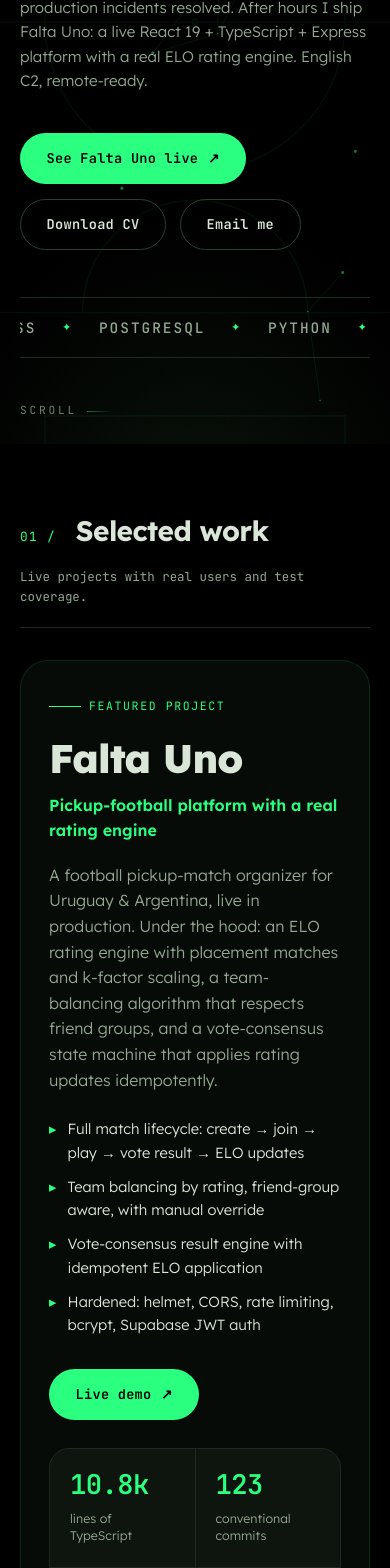
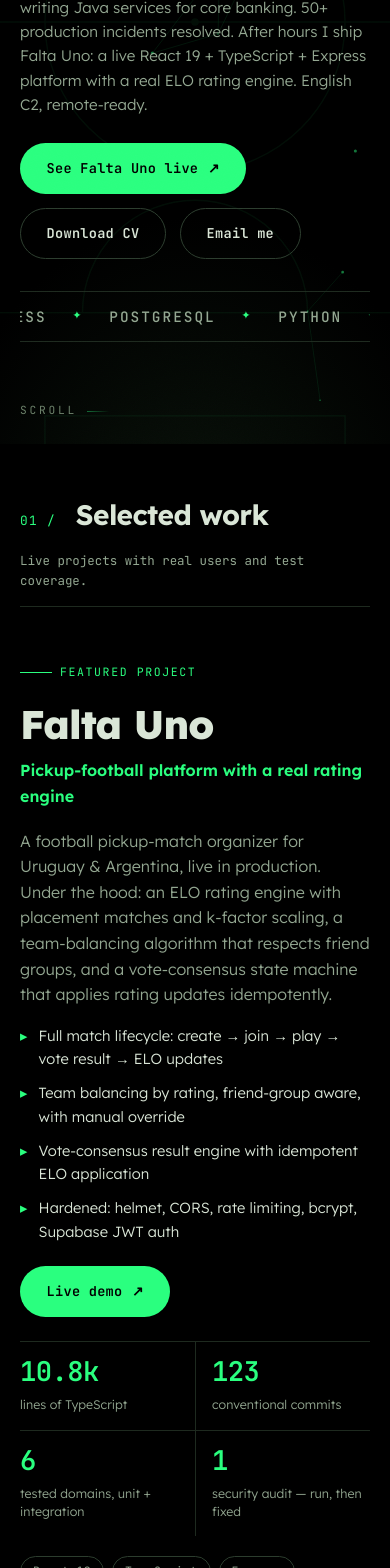
Before and after one commit to Riloox/personalWebpage, a React (Vite) app: page / in a window 390 px wide. Shown: the part 400-1968 px from the top of the page. Built offline with nearby package versions, Linux system fonts and the light colour scheme; no server answers.

Commit message:
Refine portfolio information layout

```diff
--- a/src/App.tsx
+++ b/src/App.tsx
@@ -13,7 +13,7 @@
 
 const GITHUB_USERNAME = 'Riloox';
 // Repos already shown as curated projects — hide from the GitHub strip.
-const CURATED_REPO_NAMES = ['picadito', 'RilooxDB', 'personalWebpage'];
+const CURATED_REPO_NAMES = ['picadito', 'freecam', 'personalWebpage'];
 
 const LANG_KEY = 'riloox-lang';
 
@@ -55,9 +55,11 @@
           githubUsername={GITHUB_USERNAME}
           githubExcludeNames={CURATED_REPO_NAMES}
         />
-        <ExperienceSection language={language} />
-        <SkillsSection language={language} />
-        <EducationCertsSection language={language} />
+        <div className="fl-background-grid">
+          <ExperienceSection language={language} />
+          <SkillsSection language={language} />
+          <EducationCertsSection language={language} />
+        </div>
       </main>
       <ContactSection language={language} />
     </>
--- a/src/components/ProjectCard.tsx
+++ b/src/components/ProjectCard.tsx
@@ -1,6 +1,5 @@
 import Reveal from './Reveal';
 import YoutubeEmbed from './YoutubeEmbed';
-import useTilt from '../hooks/useTilt';
 import type { Project } from '../data/profile';
 
 interface ProjectCardProps {
@@ -9,23 +8,16 @@
   labels: {
     sourceCode: string;
     liveDemo: string;
+    downloadPage: string;
     privateRepo: string;
   };
 }
 
-/** A single curated-project card with cursor-spotlight tilt. */
+/** A curated project entry in the editorial project index. */
 const ProjectCard = ({ project, index, labels }: ProjectCardProps) => {
-  const tilt = useTilt<HTMLElement>(4);
-
   return (
     <Reveal delay={index * 0.12} style={{ height: '100%' }}>
-      <article
-        ref={tilt.ref}
-        onPointerMove={tilt.onPointerMove}
-        onPointerLeave={tilt.onPointerLeave}
-        className="fl-project fl-tilt"
-        style={{ height: '100%' }}
-      >
+      <article className="fl-project" style={{ height: '100%' }}>
         <h3 className="fl-project-name">{project.name}</h3>
         <p className="fl-project-tagline">{project.tagline}</p>
         <p className="fl-project-desc">{project.description}</p>
@@ -56,6 +48,11 @@
                 {labels.liveDemo} <span className="arrow">↗</span>
               </a>
             ) : null}
+            {project.links?.download ? (
+              <a className="fl-link" href={project.links.download} target="_blank" rel="noreferrer">
+                {labels.downloadPage} <span className="arrow">↗</span>
+              </a>
+            ) : null}
             {project.privateRepo ? <span className="fl-private-note">{labels.privateRepo}</span> : null}
           </div>
         </div>
--- a/src/data/profile.ts
+++ b/src/data/profile.ts
@@ -25,6 +25,7 @@
     };
     featured: string;
     liveDemo: string;
+    downloadPage: string;
     sourceCode: string;
     privateRepo: string;
     watchDemo: string;
@@ -55,6 +56,7 @@
     },
     featured: 'Featured project',
     liveDemo: 'Live demo',
+    downloadPage: 'Download page',
     sourceCode: 'Source code',
     privateRepo: 'Private repo — built for UTEC',
     watchDemo: 'Watch demo',
@@ -84,6 +86,7 @@
     },
     featured: 'Proyecto destacado',
     liveDemo: 'Demo en vivo',
+    downloadPage: 'Página de descarga',
     sourceCode: 'Código fuente',
     privateRepo: 'Repo privado — desarrollado para UTEC',
     watchDemo: 'Ver demo',
@@ -167,6 +170,7 @@
   repo?: string;
   demo?: string;
   video?: string;
+  download?: string;
 }
 
 export interface FeaturedProject {
@@ -253,16 +257,20 @@
       privateRepo: true,
     },
     {
-      name: 'RilooxDB',
-      tagline: 'An encrypted key-value store, from scratch',
+      name: 'Freecam',
+      tagline: 'Hytale server mod · 3,900+ downloads',
       description:
-        'A small database built in Python to learn the primitives real databases hide: in-memory indexing, file persistence, JSON serialization, and AES-128 encryption via Fernet. Every write encrypts and persists the full store; a resilient CLI drives CRUD.',
+        'A small server-side Java mod that lets Hytale players detach the camera from their character, adjust movement speed, and return safely to their original state and position.',
       highlights: [
-        'Symmetric encryption with key generation and InvalidToken handling',
-        'Deliberate limitations documented — built to understand trade-offs',
+        '3,900+ verified downloads on CurseForge',
+        'Preserves player state and blocks world interaction while active',
+        'Shipped publicly with user feedback, fixes, and versioned releases',
       ],
-      stack: ['Python', 'cryptography (Fernet)', 'File I/O'],
-      links: { repo: 'https://github.com/Riloox/RilooxDB' },
+      stack: ['Java', 'Hytale Server API', 'Maven'],
+      links: {
+        repo: 'https://github.com/Riloox/freecam',
+        download: 'https://www.curseforge.com/hytale/mods/freecam',
+      },
     },
   ],
   es: [
@@ -281,16 +289,20 @@
       privateRepo: true,
     },
     {
-      name: 'RilooxDB',
-      tagline: 'Un almacén clave-valor cifrado, desde cero',
+      name: 'Freecam',
+      tagline: 'Mod de servidor para Hytale · 3.900+ descargas',
       description:
-        'Una pequeña base de datos construida en Python para aprender las primitivas que las bases de datos reales esconden: indexación en memoria, persistencia en archivos, serialización JSON y cifrado AES-128 vía Fernet. Cada escritura cifra y persiste el store completo; una CLI resiliente maneja el CRUD.',
+        'Un pequeño mod server-side en Java que permite separar la cámara del personaje en Hytale, ajustar la velocidad y volver de forma segura al estado y posición originales.',
       highlights: [
-        'Cifrado simétrico con generación de claves y manejo de InvalidToken',
-        'Limitaciones deliberadas y documentadas — construido para entender trade-offs',
+        'Más de 3.900 descargas verificadas en CurseForge',
+        'Preserva el estado del jugador y bloquea la interacción con el mundo mientras está activo',
+        'Publicado con feedback de usuarios, correcciones y releases versionadas',
       ],
-      stack: ['Python', 'cryptography (Fernet)', 'File I/O'],
-      links: { repo: 'https://github.com/Riloox/RilooxDB' },
+      stack: ['Java', 'Hytale Server API', 'Maven'],
+      links: {
+        repo: 'https://github.com/Riloox/freecam',
+        download: 'https://www.curseforge.com/hytale/mods/freecam',
+      },
     },
   ],
 };
@@ -339,12 +351,10 @@
 export const skills: Record<
   LanguageKey,
   {
-    primary: string[];
     groups: Array<{ group: string; items: string[] }>;
   }
 > = {
   en: {
-    primary: ['Java', 'TypeScript', 'Python', 'SQL', 'React', 'Node.js', 'AWS', 'GCP'],
     groups: [
       { group: 'Languages', items: ['Java', 'TypeScript', 'Python', 'SQL', 'JavaScript'] },
       { group: 'Backend', items: ['Node.js', 'Express', 'REST APIs', 'Drizzle ORM', 'Event-driven', 'Concurrency'] },
@@ -355,7 +365,6 @@
     ],
   },
   es: {
-    primary: ['Java', 'TypeScript', 'Python', 'SQL', 'React', 'Node.js', 'AWS', 'GCP'],
     groups: [
       { group: 'Lenguajes', items: ['Java', 'TypeScript', 'Python', 'SQL', 'JavaScript'] },
       { group: 'Backend', items: ['Node.js', 'Express', 'APIs REST', 'Drizzle ORM', 'Event-driven', 'Concurrencia'] },
--- a/src/index.css
+++ b/src/index.css
@@ -372,7 +372,7 @@
 }
 
 .fl-section {
-  padding: clamp(4.5rem, 10vw, 8rem) 0 0;
+  padding: clamp(3.5rem, 7vw, 5.5rem) 0 0;
 }
 
 /* Section heading: mono index + display title */
@@ -381,8 +381,8 @@
   align-items: baseline;
   gap: 1.25rem;
   border-bottom: 1px solid var(--line);
-  padding-bottom: 1.25rem;
-  margin-bottom: clamp(2rem, 5vw, 3.5rem);
+  padding-bottom: 0.9rem;
+  margin-bottom: clamp(1.5rem, 3vw, 2.25rem);
 }
 
 .fl-section-index {
@@ -672,7 +672,7 @@
   flex-direction: column;
   justify-content: center;
   padding-top: 6rem;
-  padding-bottom: 4rem;
+  padding-bottom: 2.5rem;
 }
 
 .fl-hero-badge {
@@ -689,7 +689,7 @@
   border-radius: 999px;
   padding: 0.4rem 0.9rem;
   width: fit-content;
-  margin-bottom: 1.75rem;
+  margin-bottom: 1.1rem;
 }
 
 .fl-dot {
@@ -733,7 +733,7 @@
 .fl-hero-name {
   margin: 0;
   font-weight: 800;
-  font-size: clamp(3rem, 12.5vw, 9.5rem);
+  font-size: clamp(3rem, 10.5vw, 8rem);
   line-height: 0.95;
   letter-spacing: -0.03em;
   text-transform: uppercase;
@@ -769,7 +769,7 @@
 }
 
 .fl-hero-summary {
-  margin: 1.25rem 0 0;
+  margin: 1rem 0 0;
   max-width: 58ch;
   color: var(--ink-dim);
   font-size: clamp(0.95rem, 1.8vw, 1.05rem);
@@ -785,7 +785,7 @@
   display: flex;
   flex-wrap: wrap;
   gap: 0.9rem;
-  margin-top: 2.5rem;
+  margin-top: 1.6rem;
 }
 
 .fl-hero-scroll {
@@ -884,10 +884,10 @@
    ------------------------------------------------------------------ */
 
 .fl-marquee {
-  margin-top: clamp(3rem, 8vw, 5rem);
+  margin-top: clamp(2rem, 5vw, 3rem);
   border-top: 1px solid var(--line);
   border-bottom: 1px solid var(--line);
-  padding: 1.1rem 0;
+  padding: 0.8rem 0;
   overflow: hidden;
   display: flex;
   user-select: none;
@@ -944,7 +944,7 @@
   background:
     radial-gradient(ellipse 90% 70% at 10% 0%, rgba(42, 255, 127, 0.07), transparent 55%),
     linear-gradient(160deg, var(--pitch), var(--card) 55%);
-  padding: clamp(1.75rem, 4.5vw, 3.5rem);
+  padding: clamp(1.5rem, 3vw, 2.5rem);
   overflow: hidden;
 }
 
@@ -979,7 +979,7 @@
 .fl-featured-grid {
   display: grid;
   grid-template-columns: minmax(0, 1.4fr) minmax(0, 1fr);
-  gap: clamp(1.75rem, 4vw, 3.5rem);
+  gap: clamp(1.5rem, 3vw, 2.5rem);
   align-items: start;
 }
 
@@ -1023,7 +1023,7 @@
 }
 
 .fl-featured-features {
-  margin: 1.5rem 0 0;
+  margin: 1rem 0 0;
   padding: 0;
   list-style: none;
   display: grid;
@@ -1049,7 +1049,7 @@
   display: flex;
   flex-wrap: wrap;
   gap: 0.8rem;
-  margin-top: 2rem;
+  margin-top: 1.4rem;
 }
 
 /* Stats */
@@ -1122,8 +1122,8 @@
 .fl-projects {
   display: grid;
   grid-template-columns: repeat(2, minmax(0, 1fr));
-  gap: 1.5rem;
-  margin-top: 1.5rem;
+  gap: 1rem;
+  margin-top: 1rem;
 }
 
 @media (max-width: 56rem) {
@@ -1140,7 +1140,7 @@
   background: var(--glass-bg);
   backdrop-filter: var(--glass-blur);
   -webkit-backdrop-filter: var(--glass-blur);
-  padding: clamp(1.4rem, 3vw, 2rem);
+  padding: clamp(1.25rem, 2.5vw, 1.65rem);
   transition: border-color 0.3s ease, background 0.3s ease, transform 0.4s var(--ease-out-expo),
     box-shadow 0.3s ease;
 }
@@ -1308,7 +1308,7 @@
   display: flex;
   align-items: baseline;
   gap: 1rem;
-  margin: clamp(2.5rem, 6vw, 4rem) 0 1.25rem;
+  margin: clamp(2rem, 4vw, 2.75rem) 0 1rem;
 }
 
 .fl-gh-title {
@@ -1482,6 +1482,66 @@
   content: '▸';
   color: var(--green);
   flex: none;
+}
+
+/* Background information reads as one compact chapter on larger screens.
+   The individual section IDs remain intact for navigation and deep links. */
+.fl-background-grid {
+  width: min(var(--shell-max), 100%);
+  margin: 0 auto;
+  padding: 0 var(--shell-pad);
+}
+
+.fl-background-grid > .fl-section > .fl-shell {
+  width: 100%;
+  padding-inline: 0;
+}
+
+@media (min-width: 64rem) {
+  .fl-background-grid {
+    display: grid;
+    grid-template-columns: minmax(0, 1.15fr) minmax(20rem, 0.85fr);
+    gap: 0 3.5rem;
+  }
+
+  .fl-background-grid > .fl-section {
+    min-width: 0;
+  }
+
+  .fl-background-grid > #education {
+    grid-column: 1 / -1;
+  }
+
+  .fl-background-grid .fl-section-head {
+    gap: 0.8rem;
+  }
+
+  .fl-background-grid .fl-section-title {
+    font-size: clamp(1.55rem, 2.5vw, 2.25rem);
+  }
+
+  .fl-background-grid .fl-xp {
+    gap: 1.6rem;
+  }
+
+  .fl-background-grid .fl-skills-primary {
+    margin-bottom: 1.5rem;
+  }
+
+  .fl-background-grid .fl-skill-groups {
+    grid-template-columns: repeat(2, minmax(0, 1fr));
+    gap: 1.15rem;
+  }
+
+  .fl-background-grid .fl-edu-grid,
+  .fl-background-grid .fl-certs {
+    grid-template-columns: repeat(2, minmax(0, 1fr));
+    gap: 1rem;
+  }
+
+  .fl-background-grid .fl-certs > * {
+    grid-column: span 1;
+  }
 }
 
 /* ------------------------------------------------------------------
@@ -1801,6 +1861,185 @@
 
 .fl-footer a:hover {
   color: var(--green);
+}
+
+/* ------------------------------------------------------------------
+   Editorial density
+
+   Projects and credentials use rules and alignment instead of a field of
+   floating cards. This keeps the floodlight identity while making the page
+   read more like a concise engineering dossier.
+   ------------------------------------------------------------------ */
+
+.fl-featured {
+  border: 0;
+  border-radius: 0;
+  background: transparent;
+  padding-inline: 0;
+}
+
+.fl-featured::before {
+  display: none;
+}
+
+.fl-stats {
+  border: 0;
+  border-radius: 0;
+  background: transparent;
+  gap: 0;
+}
+
+.fl-stat {
+  background: transparent;
+  border-top: 1px solid var(--line);
+  padding: 1rem 0;
+}
+
+.fl-stat:nth-child(odd) {
+  padding-right: 1rem;
+}
+
+.fl-stat:nth-child(even) {
+  border-left: 1px solid var(--line);
+  padding-left: 1rem;
+}
+
+.fl-stat:hover {
+  background: transparent;
+}
+
+.fl-projects {
+  grid-template-columns: 1fr;
+  gap: 0;
+  border-bottom: 0;
+}
+
+.fl-projects > * {
+  border-top: 0;
+}
+
+.fl-projects > * + * {
+  border-top: 1px solid var(--line);
+}
+
+.fl-project {
+  display: grid;
+  grid-template-columns: minmax(12rem, 0.7fr) minmax(0, 1.3fr);
+  column-gap: clamp(2rem, 5vw, 5rem);
+  align-content: start;
+  border: 0;
+  border-radius: 0;
+  background: transparent;
+  backdrop-filter: none;
+  -webkit-backdrop-filter: none;
+  padding: 1.6rem 0;
+}
+
+.fl-project:hover {
+  border-color: transparent;
+  background: transparent;
+  transform: none;
+  box-shadow: none;
+}
+
+.fl-project-name,
+.fl-project-tagline,
+.fl-project > .yt-embed {
+  grid-column: 1;
+}
+
+.fl-project-desc,
+.fl-project-highlights,
+.fl-project-footer {
+  grid-column: 2;
+}
+
+.fl-project-desc {
+  grid-row: 1 / span 2;
+  margin-top: 0.15rem;
+}
+
+.fl-project-highlights {
+  grid-row: 3 / span 2;
+}
+
+.fl-project-footer {
+  grid-row: 5;
+  padding-top: 1rem;
+}
+
+.fl-project > .yt-embed {
+  grid-row: 3 / span 3;
+  margin-top: 1rem;
+}
+
+.fl-gh-grid {
+  grid-template-columns: 1fr;
+  gap: 0;
+  border-bottom: 0;
+}
+
+.fl-gh-grid > * {
+  border-top: 0;
+}
+
+.fl-gh-grid > * + * {
+  border-top: 1px solid var(--line);
+}
+
+.fl-gh-card {
+  display: grid;
+  grid-template-columns: minmax(10rem, 0.6fr) minmax(0, 1.4fr) auto;
+  align-items: center;
+  gap: 1rem;
+  border: 0;
+  border-radius: 0;
+  background: transparent;
+  backdrop-filter: none;
+  -webkit-backdrop-filter: none;
+  padding: 0.8rem 0;
+}
+
+.fl-gh-card:hover {
+  border-color: transparent;
+  background: transparent;
+  transform: none;
+}
+
+.fl-gh-meta {
+  margin: 0;
+  padding: 0;
+  white-space: nowrap;
+}
+
+.fl-edu-card {
+  border: 0;
+  border-radius: 0;
+  background: transparent;
+  backdrop-filter: none;
+  -webkit-backdrop-filter: none;
+  padding: 1rem 0 0;
+}
+
+@media (max-width: 48rem) {
+  .fl-project {
+    display: block;
+  }
+
+  .fl-gh-card {
+    grid-template-columns: 1fr auto;
+  }
+
+  .fl-gh-desc {
+    grid-column: 1 / -1;
+    grid-row: 2;
+  }
+
+  .fl-gh-meta {
+    grid-column: 1 / -1;
+    grid-row: 3;
+    white-space: normal;
+  }
 }
 
 /* ------------------------------------------------------------------
--- a/src/sections/SkillsSection.tsx
+++ b/src/sections/SkillsSection.tsx
@@ -13,16 +13,15 @@
   return (
     <section className="fl-section" id="skills" aria-label={t.sections.skills}>
       <div className="fl-shell">
-        <SectionHead index="03" title={t.sections.skills} />
-        <Reveal>
-          <div className="fl-skills-primary">
-            {data.primary.map((skill) => (
-              <span className="fl-skill-big" key={skill}>
-                {skill}
-              </span>
-            ))}
-          </div>
-        </Reveal>
+        <SectionHead
+          index="03"
+          title={t.sections.skills}
+          sub={
+            language === 'es'
+              ? 'Herramientas que usé en trabajo, estudio y proyectos.'
+              : 'Tools I have used across work, study, and projects.'
+          }
+        />
         <div className="fl-skill-groups">
           {data.groups.map((group, i) => (
             <Reveal key={group.group} delay={i * 0.06}>
--- a/src/sections/WorkSection.tsx
+++ b/src/sections/WorkSection.tsx
@@ -2,7 +2,6 @@
 import ProjectCard from '../components/ProjectCard';
 import Reveal from '../components/Reveal';
 import SectionHead from '../components/SectionHead';
-import useTilt from '../hooks/useTilt';
 import { faltaUno, projects, ui, type LanguageKey } from '../data/profile';
 
 interface WorkSectionProps {
@@ -15,7 +14,6 @@
   const t = ui[language];
   const featured = faltaUno[language];
   const rest = projects[language];
-  const featuredTilt = useTilt<HTMLElement>(3);
 
   return (
     <section className="fl-section" id="work" aria-label={t.sections.work}>
@@ -24,12 +22,7 @@
 
         {/* Featured: Falta Uno */}
         <Reveal>
-          <article
-            ref={featuredTilt.ref}
-            onPointerMove={featuredTilt.onPointerMove}
-            onPointerLeave={featuredTilt.onPointerLeave}
-            className="fl-featured fl-tilt fl-glass"
-          >
+          <article className="fl-featured">
             <span className="fl-featured-tag">{t.featured}</span>
             <div className="fl-featured-grid">
               <div>
@@ -87,14 +80,19 @@
           </article>
         </Reveal>
 
-        {/* Cleta + RilooxDB */}
+        {/* Cleta + Freecam */}
         <div className="fl-projects">
           {rest.map((project, i) => (
             <ProjectCard
               key={project.name}
               project={project}
               index={i}
-              labels={{ sourceCode: t.sourceCode, liveDemo: t.liveDemo, privateRepo: t.privateRepo }}
+              labels={{
+                sourceCode: t.sourceCode,
+                liveDemo: t.liveDemo,
+                downloadPage: t.downloadPage,
+                privateRepo: t.privateRepo,
+              }}
             />
           ))}
         </div>
```
